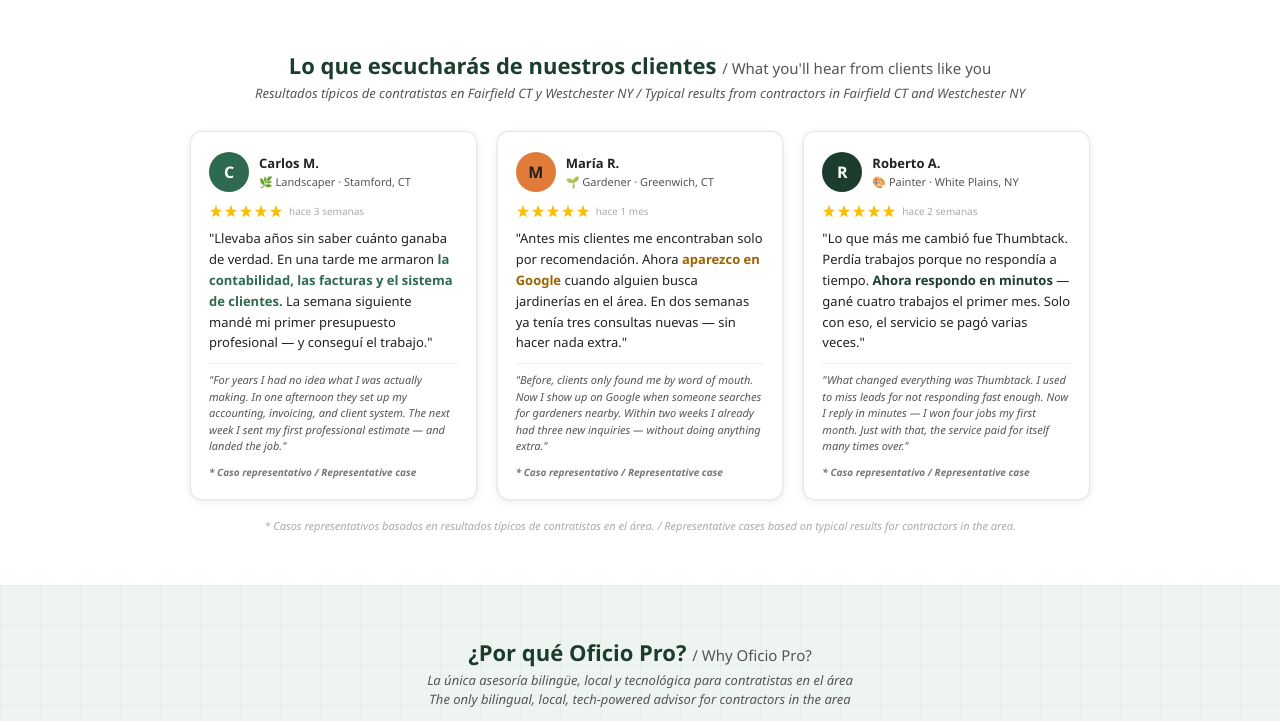
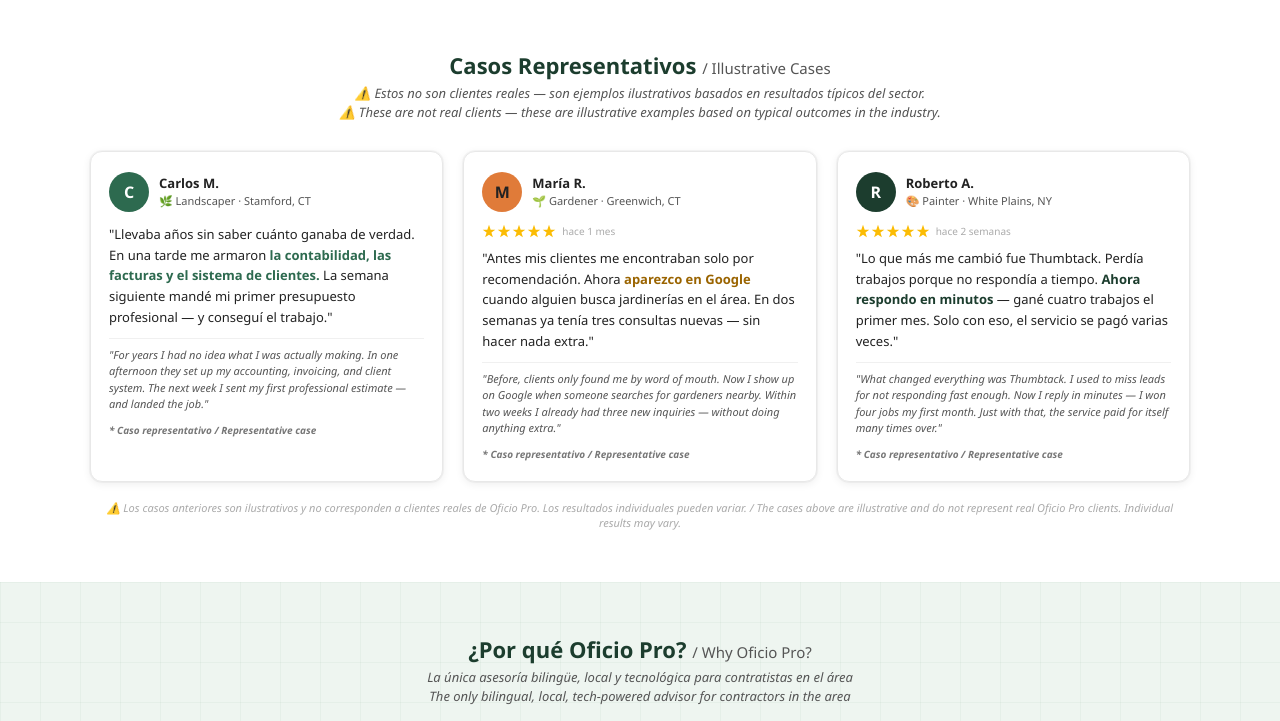
Before and after one commit to JorisMB82/oficiopro-website, a plain HTML site: page index.html in a window 1280 px wide. Shown: the part 579-1300 px from the top of the page. Drawn offline with Linux system fonts and the light colour scheme.

Commit message:
Add files via upload

```diff
--- a/index.html
+++ b/index.html
@@ -132,7 +132,7 @@
 
   /* ── TESTIMONIALS ───────────────────────────────────────────────────── */
   .testimonials { background: var(--white); padding: 52px 24px; }
-  .testimonials-inner { max-width: 900px; margin: 0 auto; }
+  .testimonials-inner { max-width: 1100px; margin: 0 auto; }
   .testi-grid { display: flex; flex-wrap: wrap; gap: 20px; margin-top: 28px; }
 
   .testi-card {
@@ -192,7 +192,7 @@
   }
   .pillars {
     display: flex; flex-wrap: wrap; gap: 16px;
-    justify-content: center; max-width: 800px; margin: 0 auto;
+    justify-content: center; max-width: 1100px; margin: 0 auto;
   }
   .pillar {
     flex: 1 1 190px; max-width: 220px;
@@ -210,7 +210,7 @@
   .services .section-title { color: var(--white); }
   .services .section-title .sep { color: var(--mid); }
   .services .section-sub { color: var(--mid); }
-  .services-inner { max-width: 900px; margin: 0 auto; }
+  .services-inner { max-width: 1100px; margin: 0 auto; }
   .cards { display: flex; flex-wrap: wrap; gap: 22px; margin-top: 28px; }
   .card {
     flex: 1 1 340px;
@@ -276,7 +276,7 @@
   }
   .steps {
     display: flex; flex-wrap: wrap; gap: 0;
-    max-width: 740px; margin: 28px auto 0; justify-content: center;
+    max-width: 1000px; margin: 28px auto 0; justify-content: center;
   }
   .step {
     flex: 1 1 160px; max-width: 185px;
@@ -447,8 +447,8 @@
 <section class="testimonials">
   <div class="testimonials-inner">
     <div style="text-align:center">
-      <div class="section-title">Lo que escucharás de nuestros clientes <span class="sep"> / What you'll hear from clients like you</span></div>
-      <div class="section-sub">Resultados típicos de contratistas en Fairfield CT y Westchester NY / Typical results from contractors in Fairfield CT and Westchester NY</div>
+      <div class="section-title">Casos Representativos <span class="sep"> / Illustrative Cases</span></div>
+      <div class="section-sub">⚠️ Estos no son clientes reales — son ejemplos ilustrativos basados en resultados típicos del sector.<br>⚠️ These are not real clients — these are illustrative examples based on typical outcomes in the industry.</div>
     </div>
     <div class="testi-grid">
 
@@ -461,16 +461,6 @@
               <div class="testi-role">🌿 Landscaper · Stamford, CT</div>
             </div>
           </div>
-        </div>
-        <div class="testi-stars">
-          <div class="stars-row">
-            <svg viewBox="0 0 20 20"><path d="M10 1l2.39 7.26H19l-5.56 4.03 2.12 6.54L10 15.27l-5.56 3.56 2.12-6.54L1 8.26h6.61z"/></svg>
-            <svg viewBox="0 0 20 20"><path d="M10 1l2.39 7.26H19l-5.56 4.03 2.12 6.54L10 15.27l-5.56 3.56 2.12-6.54L1 8.26h6.61z"/></svg>
-            <svg viewBox="0 0 20 20"><path d="M10 1l2.39 7.26H19l-5.56 4.03 2.12 6.54L10 15.27l-5.56 3.56 2.12-6.54L1 8.26h6.61z"/></svg>
-            <svg viewBox="0 0 20 20"><path d="M10 1l2.39 7.26H19l-5.56 4.03 2.12 6.54L10 15.27l-5.56 3.56 2.12-6.54L1 8.26h6.61z"/></svg>
-            <svg viewBox="0 0 20 20"><path d="M10 1l2.39 7.26H19l-5.56 4.03 2.12 6.54L10 15.27l-5.56 3.56 2.12-6.54L1 8.26h6.61z"/></svg>
-          </div>
-          <span class="testi-when">hace 3 semanas</span>
         </div>
         <div class="testi-quote">
           "Llevaba años sin saber cuánto ganaba de verdad. En una tarde me armaron <strong>la contabilidad, las facturas y el sistema de clientes.</strong> La semana siguiente mandé mi primer presupuesto profesional — y conseguí el trabajo."
@@ -534,7 +524,7 @@
       </div>
 
     </div>
-    <p class="testi-disclaimer">* Casos representativos basados en resultados típicos de contratistas en el área. / Representative cases based on typical results for contractors in the area.</p>
+    <p class="testi-disclaimer">⚠️ Los casos anteriores son ilustrativos y no corresponden a clientes reales de Oficio Pro. Los resultados individuales pueden variar. / The cases above are illustrative and do not represent real Oficio Pro clients. Individual results may vary.</p>
   </div>
 </section>
 
```
